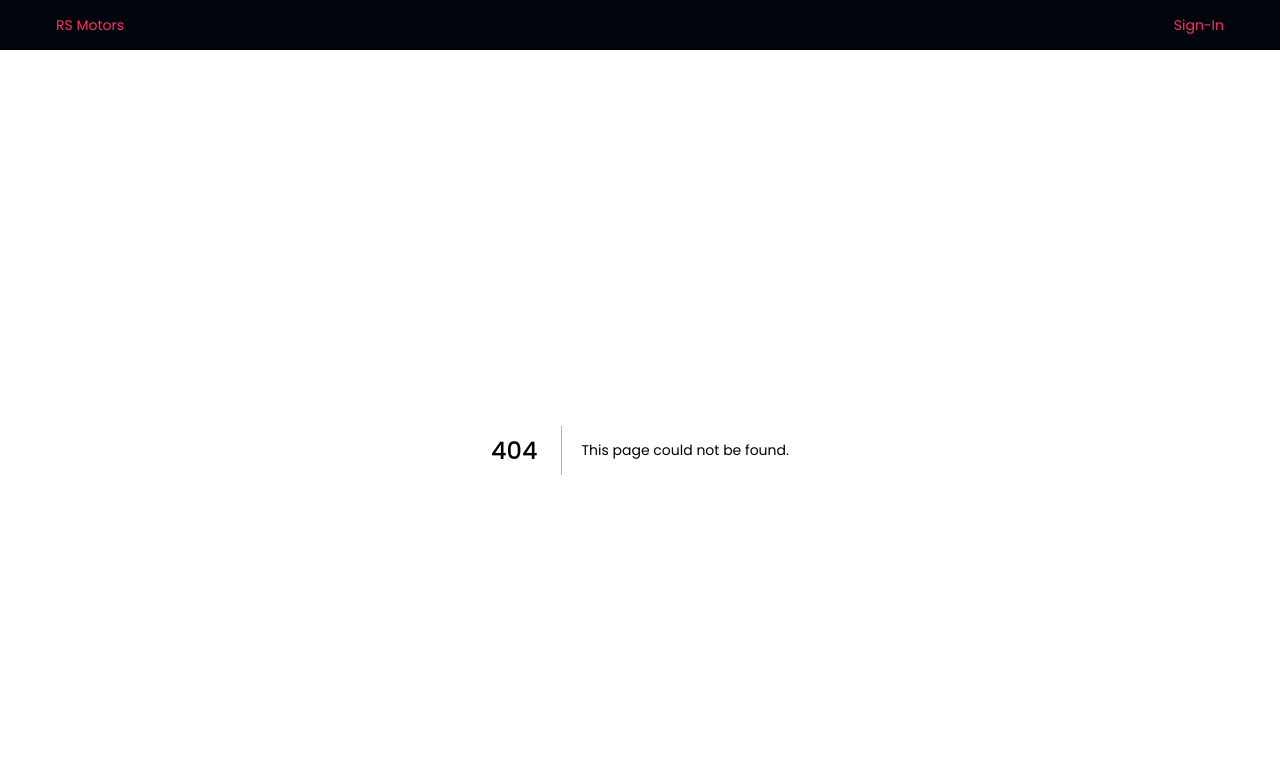
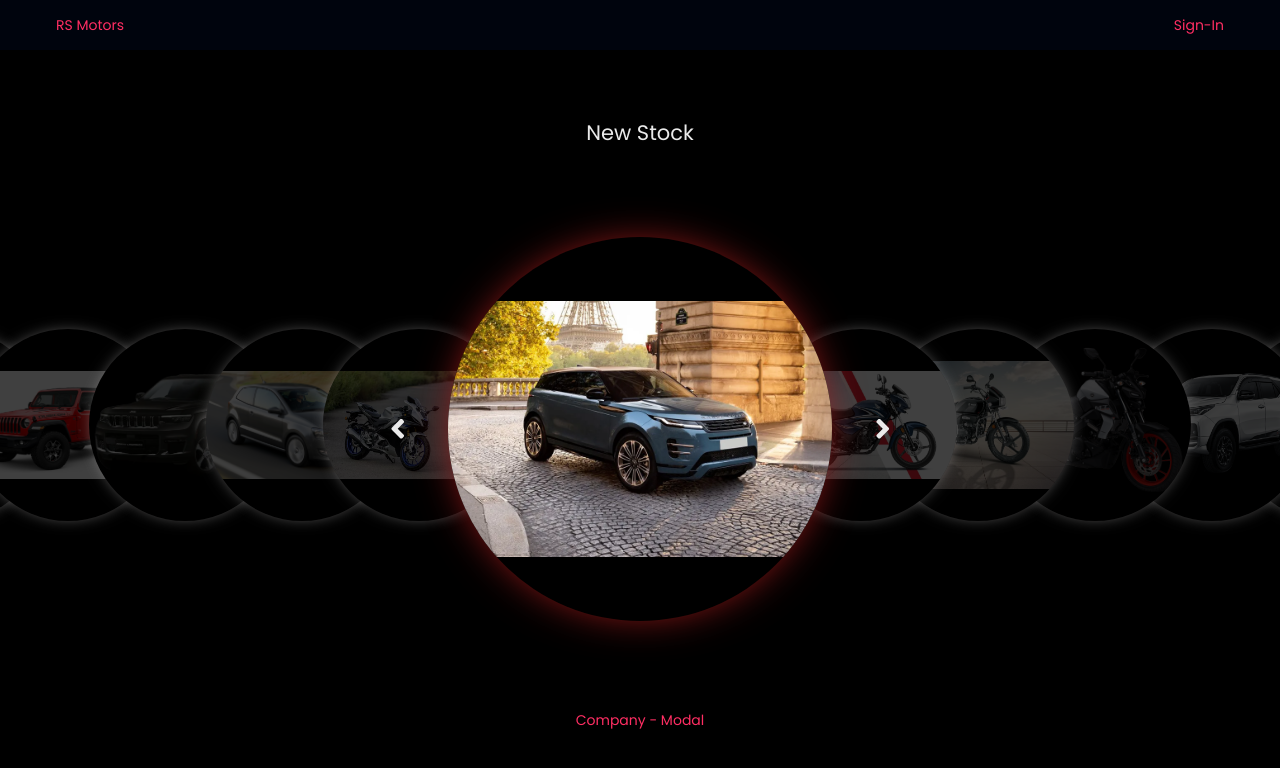
Before and after one commit to msdian0007/rs_motors, a Next.js app: page /rs_motors/ in a window 1280 px wide. Before the commit this address had no page. Shown: the top 768 px of the page. Built offline with nearby package versions, Linux system fonts and the light colour scheme.

Commit message:
ghpages-fix

```diff
--- a/next.config.mjs
+++ b/next.config.mjs
@@ -1,6 +1,7 @@
 /** @type {import('next').NextConfig} */
 const nextConfig = {
-
+    basePath: "/rs_motors",
+    output: "export",
 };
 
 export default nextConfig;
--- a/src/constants/index.ts
+++ b/src/constants/index.ts
@@ -1,13 +1,13 @@
 export const vehicles: string[] = [
     "/rs_motors/bmw-x.jpg",
-    "/fz.jpeg",
-    "/jeep-j.jpg",
-    "/jeep1.jpeg",
-    "/polo-car.jpg",
-    "/r15.jpeg",
-    "/range.jpeg",
-    "/shine.jpeg",
-    "/splender.jpeg",
-    "/mt15.png",
-    "/hero.png",
+    "/rs_motors/fz.jpeg",
+    "/rs_motors/jeep-j.jpg",
+    "/rs_motors/jeep1.jpeg",
+    "/rs_motors/polo-car.jpg",
+    "/rs_motors/r15.jpeg",
+    "/rs_motors/range.jpeg",
+    "/rs_motors/shine.jpeg",
+    "/rs_motors/splender.jpeg",
+    "/rs_motors/mt15.png",
+    "/rs_motors/hero.png",
 ]
```
